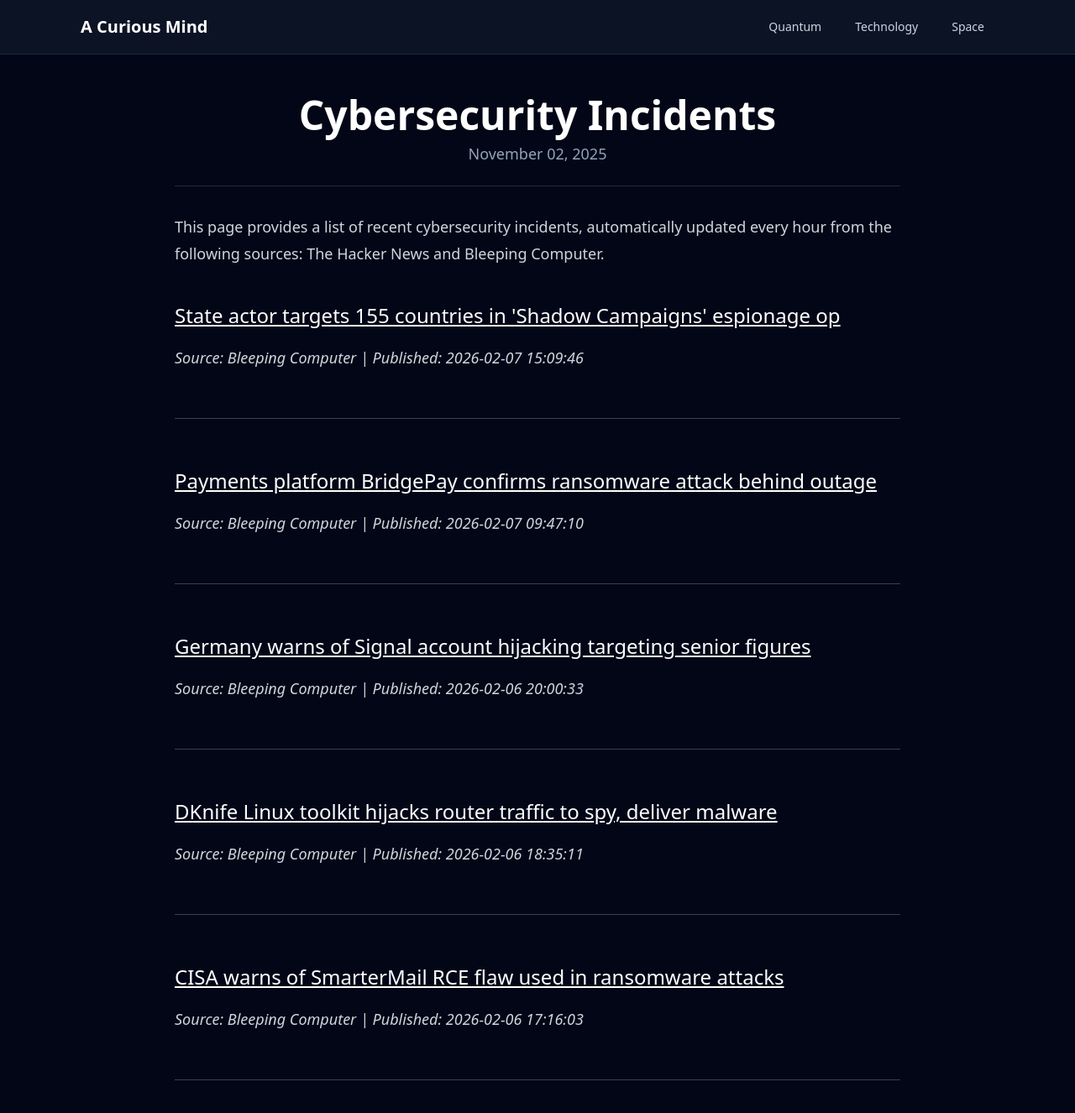
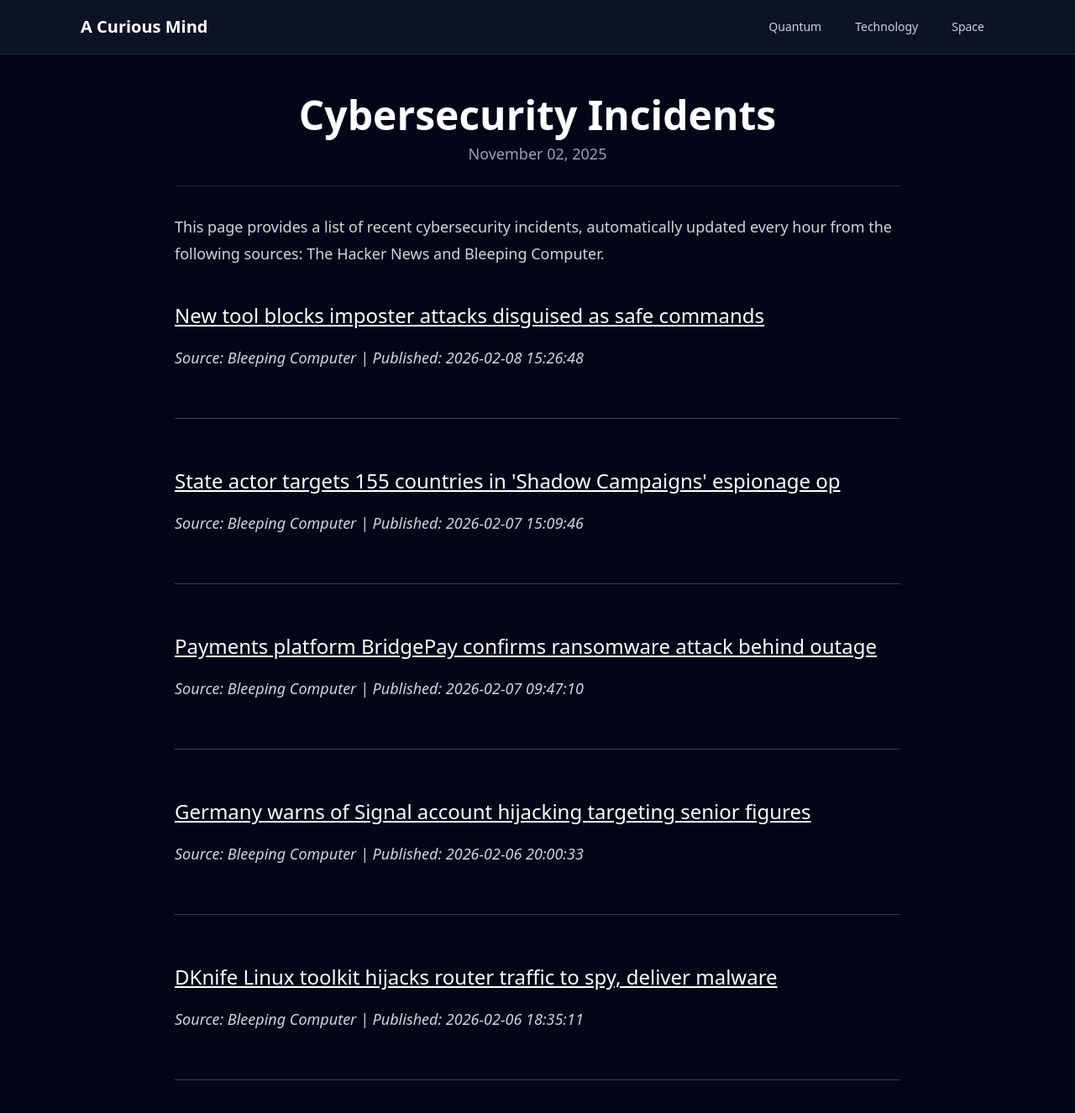
Before and after one commit to onehl7/onehl7.github.io, a Jekyll site: the page built from _posts/2025-11-02-cybersecurity-incidents.md, in a window 1280 px wide and 1400 px high. Shown: the top 1326 px of the window at 84% size. Built offline with Jekyll 4.4.1, drawn with Linux system fonts in a browser that asks for light colours; nearby versions of some CDN libraries.

Commit message:
Update news data

```diff
--- a/_data/news.json
+++ b/_data/news.json
@@ -1,4 +1,10 @@
 [
+  {
+    "source": "Bleeping Computer",
+    "title": "New tool blocks imposter attacks disguised as safe commands",
+    "link": "https://www.bleepingcomputer.com/news/security/new-tool-blocks-imposter-attacks-disguised-as-safe-commands/",
+    "published": "2026-02-08 15:26:48"
+  },
   {
     "source": "Bleeping Computer",
     "title": "State actor targets 155 countries in 'Shadow Campaigns' espionage op",
@@ -22,11 +28,5 @@
     "title": "DKnife Linux toolkit hijacks router traffic to spy, deliver malware",
     "link": "https://www.bleepingcomputer.com/news/security/dknife-linux-toolkit-hijacks-router-traffic-to-spy-deliver-malware/",
     "published": "2026-02-06 18:35:11"
-  },
-  {
-    "source": "Bleeping Computer",
-    "title": "CISA warns of SmarterMail RCE flaw used in ransomware attacks",
-    "link": "https://www.bleepingcomputer.com/news/security/cisa-warns-of-smartermail-rce-flaw-used-in-ransomware-attacks/",
-    "published": "2026-02-06 17:16:03"
   }
 ]
```
